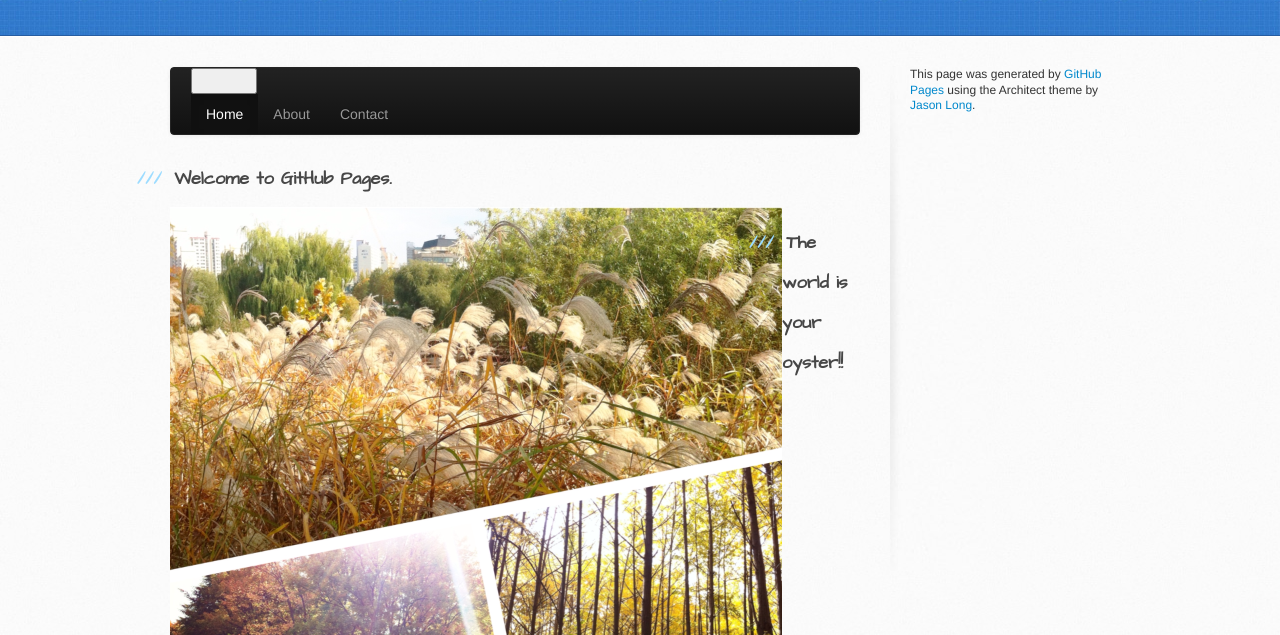
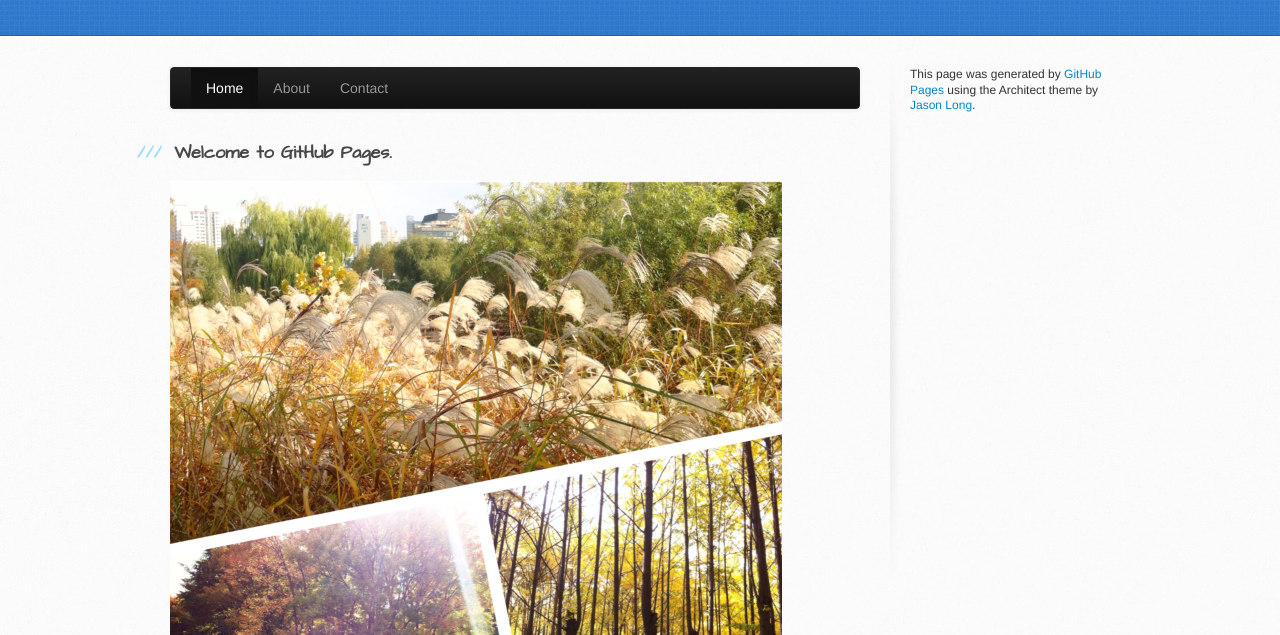
Before and after one commit to hmxak2014/hmxak2014.github.io, a plain HTML site: page index.html in a window 1280 px wide. Shown: the part 165-800 px from the top of the page. Drawn offline with Linux system fonts and the light colour scheme.

Commit message:
edit subtitle

```diff
--- a/index.html
+++ b/index.html
@@ -38,14 +38,14 @@
                 <div class="navbar-inner">
                     <div class="container">
 
-                        <button type="button" data-toggle="collapse" data-target=".nav-collapse">
+                        <button type="button" class="btn btn-navbar" data-toggle="collapse" data-target=".nav-collapse">
                             <span class="icon-bar"></span>
                             <span class="icon-bar"></span>
                             <span class="icon-bar"></span>
                         </button>
 
                         <!--                       <a class="brand" href="#">hmxak2014 Pages</a> -->
-                        <div class = "header">
+
                         <div class="nav-collapse collapse">
                             <ul class="nav">
                                 <li class="active"><a href="#home">Home</a></li>
@@ -53,7 +53,7 @@
                                 <li><a href="#contact">Contact</a></li>
                             </ul>
                         </div>
-                        </div>
+
                         <!--/.nav-collapse -->
                     </div>
                 </div>
@@ -66,7 +66,7 @@
 
 <!--            <p>이제 뭐하까낭~~?? </p> -->
 
-           <p><img src="images/fall.png" align="left"></p>
+           <p><img src="images/fall.png" align="center" class="img"></p>
 
             <h3>
                 <a id="your-oyster" class="anchor" href="#your-oyster" aria-hidden="true"><span
```
